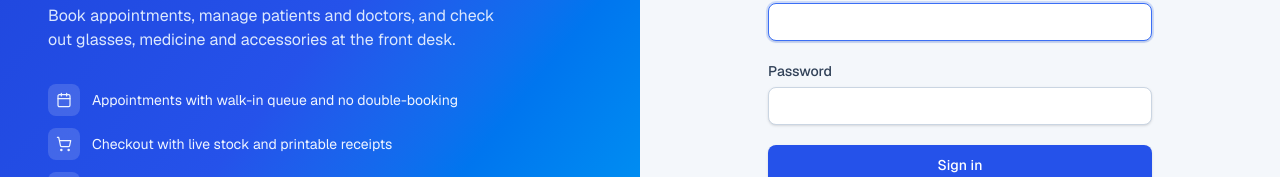
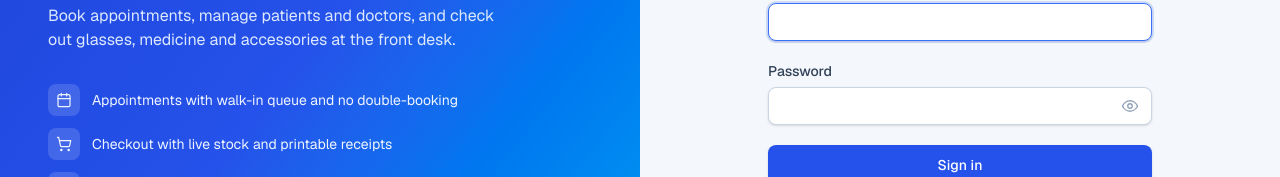
Before and after one commit to DeceptThat/eye_clinic_web, a Next.js app: page /login in a window 1280 px wide. Shown: the part 363-540 px from the top of the page. Built offline with nearby package versions, Linux system fonts and the light colour scheme.

Commit message:
Adding Show Password in Login Page

```diff
--- a/src/app/login/page.jsx
+++ b/src/app/login/page.jsx
@@ -7,6 +7,7 @@ export default function LoginPage() {
   const router = useRouter();
   const [username, setUsername] = useState("");
   const [password, setPassword] = useState("");
+  const [showPassword, setShowPassword] = useState(false);
   const [error, setError] = useState("");
   const [busy, setBusy] = useState(false);
 
@@ -86,8 +87,17 @@ export default function LoginPage() {
             </div>
             <div>
               <label className="label" htmlFor="password">Password</label>
-              <input id="password" className="input" type="password" autoComplete="current-password" required
-                value={password} onChange={(e) => setPassword(e.target.value)} />
+              <div className="relative">
+                <input id="password" className="input pr-11" type={showPassword ? "text" : "password"}
+                  autoComplete="current-password" required
+                  value={password} onChange={(e) => setPassword(e.target.value)} />
+                <button type="button" onClick={() => setShowPassword(!showPassword)}
+                  className="absolute inset-y-0 right-0 flex w-11 items-center justify-center text-slate-400 hover:text-slate-700"
+                  aria-label={showPassword ? "Hide password" : "Show password"}
+                  title={showPassword ? "Hide password" : "Show password"}>
+                  <Icon name={showPassword ? "eyeOff" : "eye"} className="h-[18px] w-[18px]" />
+                </button>
+              </div>
             </div>
             <button className="btn btn-primary w-full py-2.5" disabled={busy}>
               {busy ? "Signing in…" : "Sign in"}
--- a/src/components/ui.jsx
+++ b/src/components/ui.jsx
@@ -61,6 +61,10 @@ const ICONS = {
   eye: [
     ["path", { d: "M2 12s3-7 10-7 10 7 10 7-3 7-10 7-10-7-10-7Z" }],
     ["circle", { cx: 12, cy: 12, r: 3 }],
+  ],
+  eyeOff: [
+    ["path", { d: "M10.7 5.1A10.4 10.4 0 0 1 12 5c7 0 10 7 10 7a13.2 13.2 0 0 1-1.7 2.7M6.6 6.6A13.5 13.5 0 0 0 2 12s3 7 10 7a9.7 9.7 0 0 0 5.4-1.6" }],
+    ["path", { d: "M9.9 9.9a3 3 0 0 0 4.2 4.2M2 2l20 20" }],
   ],
   clock: [
     ["circle", { cx: 12, cy: 12, r: 10 }],
```
